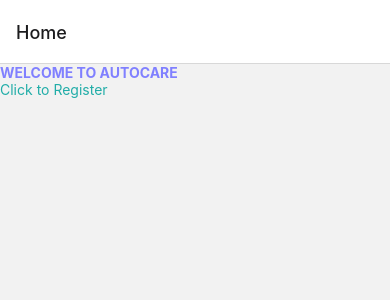
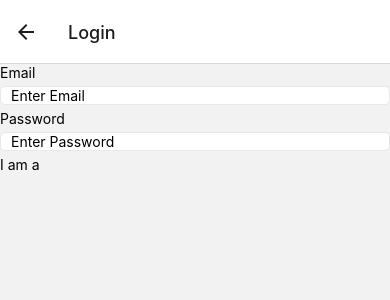
Before and after one commit to SamiNayeem/AutoCare, a React Native app: screen /Login in a window 390 px wide. Shown: the top 300 px of the page. Built offline with nearby package versions, Linux system fonts and the light colour scheme.

Commit message:
Condional rendering

```diff
--- a/App.tsx
+++ b/App.tsx
@@ -4,6 +4,7 @@
 import { StyleSheet, Text, View } from 'react-native';
 import Home from './src/screens/Home/Home';
 import Registration from './src/screens/Registration/Registraion';
+import Login from './src/screens/Login/Login';
 
 const Stack=createStackNavigator()
 
@@ -13,6 +14,7 @@
       <Stack.Navigator>
         <Stack.Screen name="Home" component={Home} />
         <Stack.Screen name="Registration" component={Registration} />
+        <Stack.Screen name="Login" component={Login} />
       </Stack.Navigator>
     </NavigationContainer>
   );
--- a/src/screens/Home/Home.tsx
+++ b/src/screens/Home/Home.tsx
@@ -5,8 +5,14 @@
     return(
         <View>
             <Text style={{fontWeight:'bold',color:"#8080FF"}}>WELCOME TO AUTOCARE</Text>
-            <TouchableOpacity onPress={()=>props.navigation.navigate("Registration")}>
-                <Text style={{color:"#21ADA8"}}>Click to Register</Text>
+            <TouchableOpacity onPress={()=>props.navigation.navigate("Registration",{usertype:'car'})}>
+                <Text style={{color:"#21ADA8"}}>Click to Register Car</Text>
+            </TouchableOpacity>
+            <TouchableOpacity onPress={()=>props.navigation.navigate("Registration",{usertype:'garage'})}>
+                <Text style={{color:"#21ADA2"}}>Click to Register Garage</Text>
+            </TouchableOpacity>
+            <TouchableOpacity onPress={()=>props.navigation.navigate("Login")}>
+                <Text style={{color:"#21ADA2"}}>Click to Login</Text>
             </TouchableOpacity>
         </View>
     );
--- /dev/null
+++ b/src/screens/Login/Login.tsx
@@ -0,0 +1,21 @@
+import React, { useState } from "react";
+import { Text, View } from "react-native";
+import InputField from "../../components/TextInput/InputField";
+
+const Login=()=>{
+    const [email,SetEmail]=useState('');
+    const [password,setPassword]=useState('');
+    const [usertype,setUserType]=useState('');
+
+    return(
+        <View>
+            <Text>Email</Text>
+            <InputField placeholder="Enter Email" value={email} setValue={SetEmail} />
+            <Text>Password</Text>
+            <InputField placeholder="Enter Password" value={password} setValue={setPassword} />
+            <Text>I am a </Text>
+        </View>
+    )
+}
+
+export default Login
--- a/src/screens/Registration/Registraion.tsx
+++ b/src/screens/Registration/Registraion.tsx
@@ -1,9 +1,9 @@
 import React, { useState } from "react";
 import { Button, Text, View } from "react-native";
-import InputField from "../../components/InputField";
+import InputField from "../../components/TextInput/InputField";
 
-const Registration=()=>{
-
+const Registration=(props:any)=>{
+    const user=props.route.params.usertype;
     const submit=()=>{
         console.log("Username:", username);
         console.log("Email:", email);
@@ -11,6 +11,7 @@
         console.log("Address:", address);
         console.log("Password:", password);
         console.log("Confirm Password:", confirmPassword);
+        console.log("User Type:", user);
     }
 
     const [username, setUserName]=useState('');
@@ -19,15 +20,34 @@
     const [address, setAddress]=useState('');
     const [password, setPassword]=useState('');
     const [confirmPassword, setConfirmPassword]=useState('');
+    const [garageAddress, setGarageAddress]=useState('');
 
     return(
         <View>
             <Text style={{fontWeight:'bold',color:"#8080FF"}}>WELCOME TO AUTOCARE</Text>
-            <InputField placeholder="Enter Username" value={username} setValue={setUserName} />
-            <InputField placeholder="Enter Email" value={email} setValue={setEmail} />
-            <InputField placeholder="Enter Phone" value={phone} setValue={setPhone} />
-            <InputField placeholder="Enter Address" value={address} setValue={setAddress} />
+            <>
+                <Text>Enter Your Username</Text>
+                <InputField placeholder="Enter Username" value={username} setValue={setUserName} />
+                <Text>Enter Your Email</Text>
+                <InputField placeholder="Enter Email" value={email} setValue={setEmail} />
+                <Text>Enter Your Phone Number</Text>
+                <InputField placeholder="Enter Phone" value={phone} setValue={setPhone} />
+            {user=='car'&&
+                <>
+                    <Text>Enter Your Current Address</Text>
+                    <InputField placeholder="Enter Address" value={address} setValue={setAddress} />
+                </>
+            }
+            {user=='garage'&&
+                <>
+                    <Text>Enter Your Garage Address</Text>
+                    <InputField placeholder="Enter Address" value={garageAddress} setValue={setGarageAddress} />
+                </>
+            }
+            <Text>Set Your Password</Text>
             <InputField placeholder="Enter Password" value={password} setValue={setPassword} />
+            <Text>Confirm Password</Text>
+            </>
             <InputField placeholder="Confirm Password" value={confirmPassword} setValue={setConfirmPassword} />
             <Button title="Submit" onPress={submit} />
         </View>
```
Also changed, not shown: src/components/TextInput/InputField.tsx (renamed from src/components/InputField.tsx).
